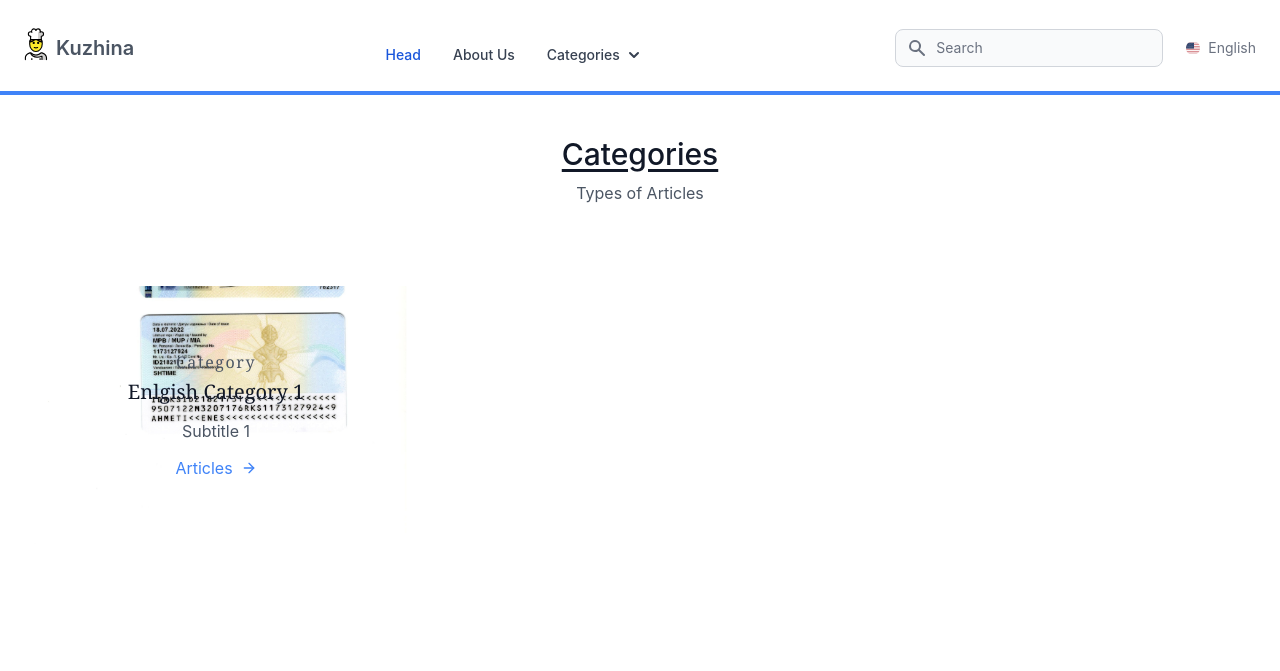
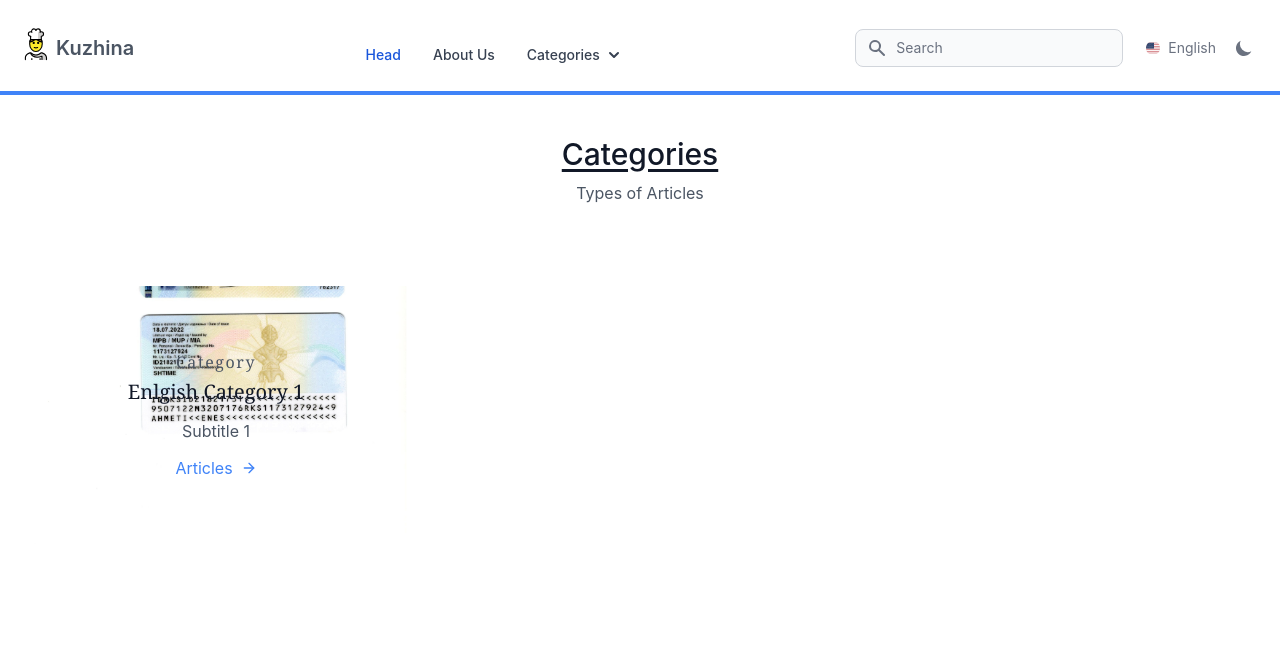
Before and after one commit to KryeKuzhinieri/kuzhina-blog, a Django app: page /en/ in a window 1280 px wide. Shown: the top 671 px of the page. Run offline with Django 4.2, Linux system fonts and the light colour scheme; data comes from the database, SQL or seed files in the repository; both versions use the stored data as it was after the commit; style sheets or scripts are compiled from the project's sources; some libraries are stand-ins or nearby versions.

Commit message:
added dark mode

```diff
--- a/blog/views.py
+++ b/blog/views.py
@@ -4,7 +4,7 @@ from django.db.models import Q
 
 
 def homepage(request):
-    categories = Category.objects.filter(language=request.LANGUAGE_CODE)
+    categories = Category.objects.filter(language=request.LANGUAGE_CODE)[0:3]
     featured = Post.objects.filter(featured=True, categories__in=categories)
     context = {
         'object_list': featured,
@@ -30,6 +30,7 @@ def category_post_list(request, slug):
     posts = Post.objects.filter(categories__in=[category])
     context = {
         'posts': posts,
+        "category": category
     }
     return render(request, 'category_post_list.html', context)
 
--- a/static/js/scripts.js
+++ b/static/js/scripts.js
@@ -1,24 +1,68 @@
 function documentScroller() {
-	var h = document.documentElement;
-	var b = document.body;
-	var st = 'scrollTop';
-	var sh = 'scrollHeight';
-	var scroll;
-	var progress = document.querySelector('#progress');
-	var scrollpos = window.scrollY;
-	var header = document.getElementsByTagName("header")[0];
-	var navcontent = document.getElementById("nav-content");
+ /* var h = document.documentElement;*/
+	/*var b = document.body;*/
+	/*var st = 'scrollTop';*/
+	/*var sh = 'scrollHeight';*/
+	/*var scroll;*/
+	/*var progress = document.querySelector('#progress');*/
+	/*var scrollpos = window.scrollY;*/
+	/*var header = document.getElementsByTagName("header")[0];*/
+	/*var navcontent = document.getElementById("nav-content");*/
 
-	document.addEventListener('scroll', function() {
-		/*Refresh scroll % width*/
-		scroll = (h[st] || b[st]) / ((h[sh] || b[sh]) - h.clientHeight) * 100;
-		progress.style.setProperty('--scroll', scroll + '%');
-		/*Apply classes for slide in bar*/
-		scrollpos = window.scrollY;
-		if (scrollpos > 10) {
-			header.classList.add("shadow");
-		} else {
-			header.classList.remove("shadow");
-		}
-	});
+	/*document.addEventListener('scroll', function() {*/
+		/*[>Refresh scroll % width<]*/
+		/*scroll = (h[st] || b[st]) / ((h[sh] || b[sh]) - h.clientHeight) * 100;*/
+		/*progress.style.setProperty('--scroll', scroll + '%');*/
+		/*[>Apply classes for slide in bar<]*/
+		/*scrollpos = window.scrollY;*/
+		/*if (scrollpos > 10) {*/
+			/*header.classList.add("shadow");*/
+		/*} else {*/
+			/*header.classList.remove("shadow");*/
+		/*}*/
+	/*});*/
 }
+
+document.addEventListener("DOMContentLoaded", function() {
+    var themeToggleDarkIcon = document.getElementById('theme-toggle-dark-icon');
+    var themeToggleLightIcon = document.getElementById('theme-toggle-light-icon');
+
+    // Change the icons inside the button based on previous settings
+    if (localStorage.getItem('color-theme') === 'dark' || (!('color-theme' in localStorage) && window.matchMedia('(prefers-color-scheme: dark)').matches)) {
+        themeToggleLightIcon.classList.remove('hidden');
+    } else {
+        themeToggleDarkIcon.classList.remove('hidden');
+    }
+
+    var themeToggleBtn = document.getElementById('theme-toggle');
+
+    themeToggleBtn.addEventListener('click', function() {
+
+        // toggle icons inside button
+        themeToggleDarkIcon.classList.toggle('hidden');
+        themeToggleLightIcon.classList.toggle('hidden');
+
+        // if set via local storage previously
+        if (localStorage.getItem('color-theme')) {
+            if (localStorage.getItem('color-theme') === 'light') {
+                document.documentElement.classList.add('dark');
+                localStorage.setItem('color-theme', 'dark');
+            } else {
+                document.documentElement.classList.remove('dark');
+                localStorage.setItem('color-theme', 'light');
+            }
+
+        // if NOT set via local storage previously
+        } else {
+            if (document.documentElement.classList.contains('dark')) {
+                document.documentElement.classList.remove('dark');
+                localStorage.setItem('color-theme', 'light');
+            } else {
+                document.documentElement.classList.add('dark');
+                localStorage.setItem('color-theme', 'dark');
+            }
+        }
+
+    });
+
+});
--- a/templates/base.html
+++ b/templates/base.html
@@ -13,6 +13,15 @@
   <script src="{% static 'ckeditor/ckeditor/plugins/codesnippet/lib/highlight/highlight.pack.js' %}"></script>
   <script>hljs.initHighlightingOnLoad();</script>
   <script src="{% static 'js/scripts.js' %}"></script>
+
+<script>
+    // On page load or when changing themes, best to add inline in `head` to avoid FOUC
+    if (localStorage.getItem('color-theme') === 'dark' || (!('color-theme' in localStorage) && window.matchMedia('(prefers-color-scheme: dark)').matches)) {
+        document.documentElement.classList.add('dark');
+    } else {
+        document.documentElement.classList.remove('dark')
+    }
+</script>
   <link rel='stylesheet' href='{% static 'css/page.css' %}' type='text/css'>
   </head>
   <body>
--- a/templates/footer.html
+++ b/templates/footer.html
@@ -1,16 +1,16 @@
 {% load i18n %}
 {% load static %}
- <div class="bg-gray-100">
+ <div class="bg-gray-100 dark:bg-gray-900">
       <div class="container px-5 py-6 mx-auto flex items-center sm:flex-row flex-col">
-        <a class="flex title-font font-medium items-center md:justify-start justify-center text-gray-900">
+        <a class="flex title-font font-medium items-center md:justify-start justify-center text-gray-900 dark:text-white">
           <img src="{% static 'img/cook.svg'%}" width="40px" />
           <span class="text-xl">{% trans "Kuzhina" %}</span>
         </a>
-        <p class="text-sm text-gray-500 sm:ml-6 sm:mt-0 mt-4">© {% now "Y" %} {% trans "Kuzhina" %} - @kryekuzhinieri
+        <p class="text-sm text-gray-500 sm:ml-6 sm:mt-0 mt-4 dark:text-white">© {% now "Y" %} {% trans "Kuzhina" %} - @kryekuzhinieri
         </p>
         <span class="inline-flex sm:ml-auto sm:mt-0 mt-4 justify-center sm:justify-start">
 
-          <a class="ml-3 text-gray-500" href="https://www.linkedin.com/in/enes-ahmeti-052855152/" target="_blank">
+          <a class="ml-3 text-gray-500 dark:text-white" href="https://www.linkedin.com/in/enes-ahmeti-052855152/" target="_blank">
             <svg
               fill="currentColor"
               stroke="currentColor"
@@ -24,7 +24,7 @@
             </svg>
           </a>
 
-          <a class="ml-3 text-gray-500" href="https://github.com/KryeKuzhinieri/" title="GitHub" target="_blank">
+          <a class="ml-3 text-gray-500 dark:text-white" href="https://github.com/KryeKuzhinieri/" title="GitHub" target="_blank">
             <svg
               fill="currentColor"
               stroke="currentColor"
--- a/templates/homepage.html
+++ b/templates/homepage.html
@@ -2,13 +2,13 @@
 {% load i18n %}
 {% block content %}
 
-<section class="text-gray-600 body-font ">
+<section class="text-gray-600 body-font dark:bg-gray-800">
     <div class="container px-5 py-24 mx-auto">
     <div class="flex flex-wrap w-full mb-20 flex-col items-center text-center">
-      <h1 class="sm:text-3xl text-2xl font-medium title-font mb-2 text-gray-900 underline underline-offset-4">
+      <h1 class="sm:text-3xl text-2xl font-medium title-font mb-2 text-gray-900 underline underline-offset-4 dark:text-white">
         {% trans "Categories" %}
       </h1>
-      <p class="lg:w-1/2 w-full leading-relaxed text-base">
+      <p class="lg:w-1/2 w-full leading-relaxed text-base dark:text-white">
         {% trans "Types of Articles" %}
       </p>
     </div>
@@ -38,13 +38,13 @@
       </div>
     </div>
 </section>
-<section class="blog text-gray-700 body-font">
+<section class="blog text-gray-700 body-font dark:bg-gray-800">
   <div class="container px-5 py-24 mx-auto">
     <div class="flex flex-wrap w-full mb-20 flex-col items-center text-center">
-      <h1 class="sm:text-3xl text-2xl font-medium title-font mb-2 text-gray-900 underline underline-offset-4">
+      <h1 class="sm:text-3xl text-2xl font-medium title-font mb-2 text-gray-900 underline underline-offset-4 dark:text-white">
         {% trans "Featured" %}
       </h1>
-      <p class="lg:w-1/2 w-full leading-relaxed text-base">
+      <p class="lg:w-1/2 w-full leading-relaxed text-base dark:text-white">
         {% trans "Showcased Articles" %}
       </p>
     </div>
@@ -55,23 +55,23 @@
         style="background-image: url('{{ obj.thumbnail.url }}')">
       </div>
 
-        <div class=" w-70 bg-white -mt-10 shadow-lg rounded-lg overflow-hidden p-5">
+        <div class=" w-70 bg-white -mt-10 shadow-lg rounded-lg overflow-hidden p-5 dark:bg-gray-700">
 
           <div class="header-content inline-flex ">
             <div class="category-badge flex-1  h-4 w-4 m rounded-full m-1 bg-purple-100">
-              <div class="h-2 w-2 rounded-full m-1 bg-blue-500 " ></div>
+              <div class="h-2 w-2 rounded-full m-1 bg-blue-500" ></div>
             </div>
             {% for category in obj.categories.all %}
-            <div class="category-title flex-1 text-sm">
+            <div class="category-title flex-1 text-sm dark:text-white">
               {{ category.title }}
             </div>
             {% endfor %}
           </div>
-            <div class="title-post font-medium">
+            <div class="title-post font-medium dark:text-white">
             {{ obj.title }}
             </div>
 
-            <div class="summary-post text-base text-justify">
+            <div class="summary-post text-base text-justify dark:text-white">
               {{ obj.overview }}
             </div>
 
--- a/templates/navbar.html
+++ b/templates/navbar.html
@@ -9,7 +9,7 @@
 {% get_available_languages as AVAILABLE_LANGUAGES %}
 {% get_language_info_list for AVAILABLE_LANGUAGES as languages %}
 
-<header class="fixed w-full z-10 bg-white border-b-4 border-blue-500 text-gray-600 body-font">
+<header class="fixed w-full z-10 bg-white border-b-4 border-blue-500 text-gray-600 body-font dark:bg-gray-900">
 <div id="progress" class="h-1 z-20 top-0" style="background:linear-gradient(to right, #4dc0b5 var(--scroll), transparent 0);"></div>
 <nav class="bg-white border-gray-200 px-2 sm:px-4 py-2.5 rounded dark:bg-gray-900">
   <div class="container flex flex-wrap justify-between items-center mx-auto">
@@ -58,6 +58,12 @@
       <span class="sr-only">Open main menu</span>
       <svg class="w-6 h-6" aria-hidden="true" fill="currentColor" aria-hidden="true" viewBox="0 0 20 20" xmlns="http://www.w3.org/2000/svg"><path fill-rule="evenodd" d="M3 5a1 1 0 011-1h12a1 1 0 110 2H4a1 1 0 01-1-1zM3 10a1 1 0 011-1h12a1 1 0 110 2H4a1 1 0 01-1-1zM3 15a1 1 0 011-1h12a1 1 0 110 2H4a1 1 0 01-1-1z" clip-rule="evenodd"></path></svg>
     </button>
+
+    <button id="theme-toggle" type="button" class="text-gray-500 dark:text-gray-400 hover:bg-gray-100 dark:hover:bg-gray-700 focus:outline-none focus:ring-4 focus:ring-gray-200 dark:focus:ring-gray-700 rounded-lg text-sm p-2.5">
+        <svg id="theme-toggle-dark-icon" class="hidden w-5 h-5" fill="currentColor" viewBox="0 0 20 20" xmlns="http://www.w3.org/2000/svg"><path d="M17.293 13.293A8 8 0 016.707 2.707a8.001 8.001 0 1010.586 10.586z"></path></svg>
+        <svg id="theme-toggle-light-icon" class="hidden w-5 h-5" fill="currentColor" viewBox="0 0 20 20" xmlns="http://www.w3.org/2000/svg"><path d="M10 2a1 1 0 011 1v1a1 1 0 11-2 0V3a1 1 0 011-1zm4 8a4 4 0 11-8 0 4 4 0 018 0zm-.464 4.95l.707.707a1 1 0 001.414-1.414l-.707-.707a1 1 0 00-1.414 1.414zm2.12-10.607a1 1 0 010 1.414l-.706.707a1 1 0 11-1.414-1.414l.707-.707a1 1 0 011.414 0zM17 11a1 1 0 100-2h-1a1 1 0 100 2h1zm-7 4a1 1 0 011 1v1a1 1 0 11-2 0v-1a1 1 0 011-1zM5.05 6.464A1 1 0 106.465 5.05l-.708-.707a1 1 0 00-1.414 1.414l.707.707zm1.414 8.486l-.707.707a1 1 0 01-1.414-1.414l.707-.707a1 1 0 011.414 1.414zM4 11a1 1 0 100-2H3a1 1 0 000 2h1z" fill-rule="evenodd" clip-rule="evenodd"></path></svg>
+    </button>
+
   </div>
   <div class="hidden justify-between items-center w-full md:flex md:w-auto md:order-1" id="main-navbar">
       <div class="relative mt-3 md:hidden">
```
Also changed, not shown: templates/all_posts.html (+6 -7 lines), templates/category_post_list.html (+5 -5 lines), templates/post.html (+6 -6 lines), templates/search_results.html (+8 -8 lines), db.sqlite3, 1 other file.
